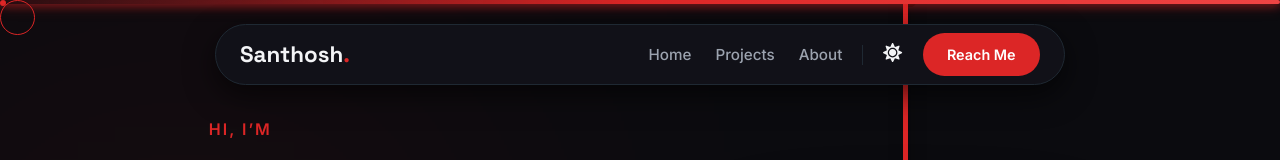
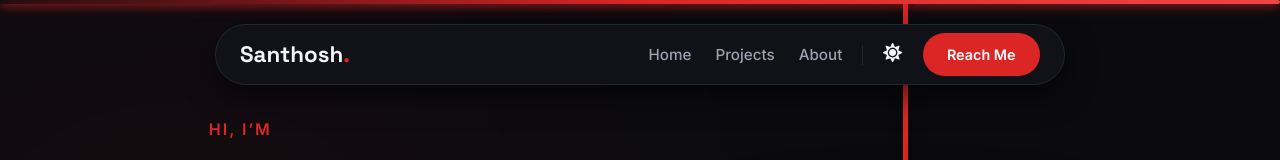
Before and after one commit to Santhosh-Kumar-2004/santhosh.dev-portfolio-site, a React (Vite) app: page / in a window 1280 px wide. Shown: the top 160 px of the page. Built offline with nearby package versions, Linux system fonts and the light colour scheme.

Commit message:
Updated the cursor object in the whole appliction

```diff
--- a/src/components/CustomCursor.jsx
+++ b/src/components/CustomCursor.jsx
@@ -6,14 +6,13 @@ import "../styles/CustomCursor.css";
 export default function CustomCursor() {
   const [cursorType, setCursorType] = useState("default");
 
-  // Motion values for smooth inertia
-  const mouseX = useMotionValue(0);
-  const mouseY = useMotionValue(0);
+  const mouseX = useMotionValue(-100);
+  const mouseY = useMotionValue(-100);
 
-  // Spring physics for the outer ring (the "lag" effect)
-  const springConfig = { stiffness: 500, damping: 28, mass: 0.5 };
-  const ringX = useSpring(mouseX, springConfig);
-  const ringY = useSpring(mouseY, springConfig);
+  // Smooth spring physics for that "fluid" following feel
+  const springConfig = { stiffness: 450, damping: 35, mass: 0.8 };
+  const smoothX = useSpring(mouseX, springConfig);
+  const smoothY = useSpring(mouseY, springConfig);
 
   useEffect(() => {
     const moveCursor = (e) => {
@@ -23,20 +22,16 @@ export default function CustomCursor() {
 
     const handleMouseOver = (e) => {
       const target = e.target;
-      // Check for links/buttons
       if (target.closest("a, button, .hero-btn-primary, .hero-btn-secondary")) {
         setCursorType("pointer");
-      }
-      // Check for the Draggable ID card
-      else if (target.closest(".id-card-outer")) {
+      } else if (target.closest(".id-card-outer")) {
         setCursorType("grab");
-      }
-      else {
+      } else {
         setCursorType("default");
       }
     };
 
-    const handleMouseDown = () => setCursorType((prev) => (prev === "grab" ? "grabbing" : "click"));
+    const handleMouseDown = () => setCursorType("clicking");
     const handleMouseUp = () => setCursorType("default");
 
     window.addEventListener("mousemove", moveCursor);
@@ -53,23 +48,17 @@ export default function CustomCursor() {
   }, [mouseX, mouseY]);
 
   return (
-    <div className="cursor-container">
-      {/* Small dot - follows mouse instantly */}
-      <motion.div
-        className={`cursor-dot ${cursorType}`}
-        style={{
-          x: mouseX,
-          y: mouseY,
-        }}
-      />
-      {/* Large ring - follows with spring physics */}
-      <motion.div
-        className={`cursor-ring ${cursorType}`}
-        style={{
-          x: ringX,
-          y: ringY,
-        }}
-      />
-    </div>
+    <motion.div
+      className={`custom-cursor-wrapper ${cursorType}`}
+      style={{
+        x: smoothX,
+        y: smoothY,
+      }}
+    >
+      <div className="cursor-symbol">
+        {"</>"}
+      </div>
+      <div className="cursor-glow" />
+    </motion.div>
   );
 }
--- a/src/styles/CustomCursor.css
+++ b/src/styles/CustomCursor.css
@@ -1,86 +1,79 @@
-/* Hide the real mouse cursor everywhere */
+/* Hide default cursor */
 html, body, * {
   cursor: none !important;
 }
 
-.cursor-container {
+.custom-cursor-wrapper {
   position: fixed;
   top: 0;
   left: 0;
-  width: 100vw;
-  height: 100vh;
+  width: 40px;
+  height: 40px;
+  display: flex;
+  justify-content: center;
+  align-items: center;
   pointer-events: none;
   z-index: 9999;
+  /* Shift so the middle of the wrapper is at the mouse point */
+  margin-left: -20px;
+  margin-top: -20px;
 }
 
-/* Inner Dot */
-.cursor-dot {
-  position: absolute;
-  width: 6px;
-  height: 6px;
-  background-color: var(--accent-primary);
-  border-radius: 50%;
-  transform: translate(-50%, -50%); /* Center it on the tip */
-  z-index: 10000;
+.cursor-symbol {
+  font-family: 'Courier New', Courier, monospace;
+  font-weight: 900;
+  font-size: 1.2rem;
+  color: var(--accent-primary);
+  /* This creates that professional tilted look */
+  transform: rotate(45deg);
+  text-shadow: 0 0 8px rgba(var(--accent-primary-rgb), 0.5);
+  transition: all 0.2s ease;
+  white-space: nowrap;
 }
 
-/* Outer Ring */
-.cursor-ring {
+.cursor-glow {
   position: absolute;
-  width: 35px;
-  height: 35px;
-  border: 1.5px solid var(--accent-primary);
+  width: 10px;
+  height: 10px;
+  background: var(--accent-primary);
+  filter: blur(15px);
   border-radius: 50%;
-  transform: translate(-50%, -50%);
-  transition: width 0.3s ease, height 0.3s ease, background-color 0.3s ease, border-color 0.3s ease;
+  opacity: 0.3;
+  z-index: -1;
 }
 
 /* =========================
-   STATES
+   INTERACTIVE STATES
 ========================= */
 
-/* Hovering on links/buttons */
-.cursor-ring.pointer {
-  width: 50px;
-  height: 50px;
-  background-color: rgba(var(--accent-primary-rgb), 0.1);
-  border-color: var(--accent-primary);
+/* When hovering over links */
+.custom-cursor-wrapper.pointer .cursor-symbol {
+  transform: rotate(0deg) scale(1.4);
+  color: #fff;
+  text-shadow: 0 0 15px var(--accent-primary);
 }
 
-.cursor-dot.pointer {
-  transform: translate(-50%, -50%) scale(1.5);
+.custom-cursor-wrapper.pointer .cursor-glow {
+  width: 40px;
+  height: 40px;
+  opacity: 0.2;
 }
 
-/* Hovering on the Draggable ID Card */
-.cursor-ring.grab {
-  border-style: dashed;
-  width: 45px;
-  height: 45px;
+/* When hovering over your Draggable ID Card */
+.custom-cursor-wrapper.grab .cursor-symbol {
+  transform: rotate(-15deg) translateY(-5px);
+  letter-spacing: 2px;
 }
 
-/* While dragging the card */
-.cursor-ring.grabbing {
-  width: 30px;
-  height: 30px;
-  background-color: var(--accent-primary);
-  border-color: var(--accent-primary);
-  opacity: 0.5;
+/* When clicking/grabbing */
+.custom-cursor-wrapper.clicking .cursor-symbol {
+  transform: rotate(-15deg) scale(0.8);
+  opacity: 0.7;
 }
 
-.cursor-dot.grabbing {
-  opacity: 0; /* Hide dot while grabbing for a cleaner look */
-}
-
-/* Simple Click effect */
-.cursor-ring.click {
-  width: 25px;
-  height: 25px;
-  border-width: 4px;
-}
-
-/* On Mobile, usually best to hide the custom cursor to avoid lag */
+/* Hide on Mobile */
 @media (max-width: 768px) {
-  .cursor-container {
+  .custom-cursor-wrapper {
     display: none;
   }
   html, body, * {
```
